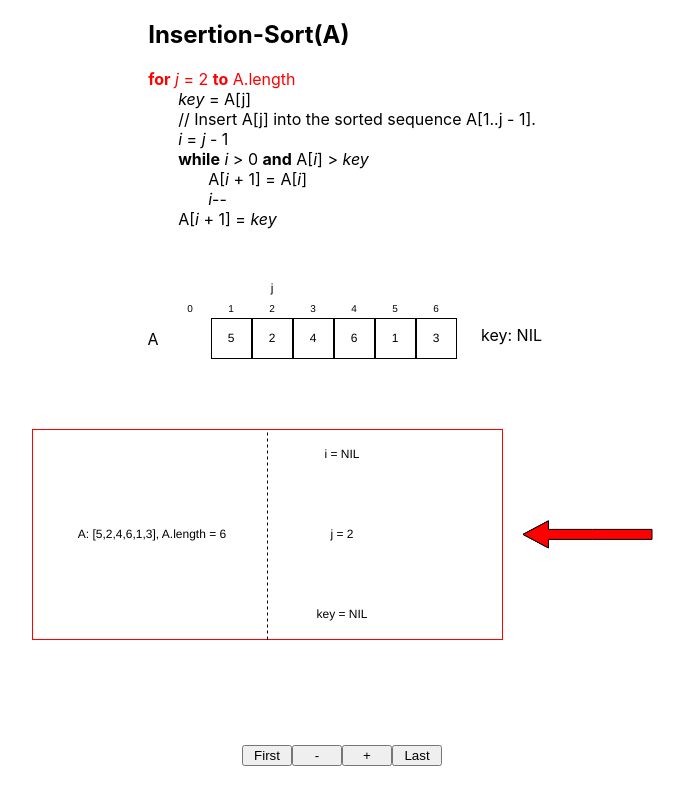
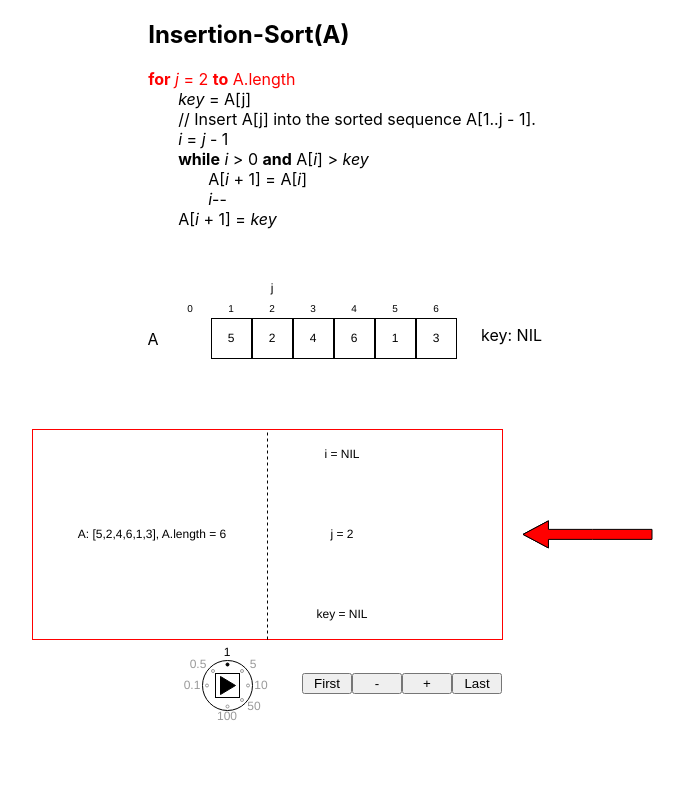
Before and after one commit to awpala/clrs-app, a React (Create React App) app: page / in a window 1280 px wide. Shown: the whole page, without its empty margins (298-982 px from the left). Built offline with nearby package versions, Linux system fonts and the light colour scheme.

Commit message:
Add playback controls

```diff
--- a/src/App.scss
+++ b/src/App.scss
@@ -43,9 +43,4 @@ $code-indent: 30px;
       margin-left: $code-indent * 2;
     }
   }
-
-  button {
-    width: 50px;
-    margin-top: 100px;
-  }
 }
--- /dev/null
+++ b/src/assets/svgs/controls.js
@@ -0,0 +1,115 @@
+import React from 'react';
+
+// colors
+const black = 'black';
+const gray = '#999999';
+
+// playback speeds
+const sec = 1000;
+const _01 = sec / 0.1;
+const _05 = sec / 0.5;
+const _1 = sec * 1;
+const _5 = sec / 5;
+const _10 = sec / 10;
+const _50 = sec /50;
+const _100 = sec / 100;
+
+export const PlaybackButton = ({
+  isPlaying = false,
+  setToPlay,
+  setToPause,
+  currentSpeed = _1,
+  setPlaybackSpeed,
+  isCompleted,
+  resetPlay,
+}) => (
+  <svg xmlns="http://www.w3.org/2000/svg" xmlnsXlink="http://www.w3.org/1999/xlink" version="1.1" width="87px" height="78px" viewBox="-0.5 -0.5 87 78" style={{ backgroundColor: 'rgb(255, 255, 255)' }}>
+    <g>
+      <ellipse cx="45" cy="40" rx="25" ry="25" fill="none" stroke={black} pointerEvents="all"/>
+
+      <g onClick={() => setPlaybackSpeed(_01)}>
+        <rect x="0" y="35" width="20" height="10" fill="none" stroke="none" pointerEvents="all"/>
+        <ellipse cx="24.5" cy="40" rx="1.5" ry="1.5" fill={currentSpeed === _01 ? black : "none"} stroke={currentSpeed === _01 ? black : gray} pointerEvents="all"/>
+        <g transform="translate(-0.5 -0.5)">
+          <text x="10" y="44" fill={currentSpeed === _01 ? black : gray} fontFamily="Helvetica" fontSize="12px" textAnchor="middle">0.1</text>
+        </g>
+      </g>
+
+      <g onClick={() => setPlaybackSpeed(_05)}>
+        <rect x="6" y="14" width="20" height="10" fill="none" stroke="none" pointerEvents="all"/>
+        <ellipse cx="30.5" cy="25.5" rx="1.5" ry="1.5" fill={currentSpeed === _05 ? black : "none"} stroke={currentSpeed === _05 ? black : gray} pointerEvents="all"/>
+        <g transform="translate(-0.5 -0.5)">
+          <text x="16" y="23" fill={currentSpeed === _05 ? black : gray} fontFamily="Helvetica" fontSize="12px" textAnchor="middle">0.5</text>
+        </g>
+      </g>
+
+      <g onClick={() => setPlaybackSpeed(_1)}>
+        <rect x="35" y="2" width="20" height="10" fill="none" stroke="none" pointerEvents="all"/>
+        <ellipse cx="45" cy="19" rx="1.5" ry="1.5" fill={currentSpeed === _1 ? black : "none"} stroke={currentSpeed === _1 ? black : gray} pointerEvents="all"/>
+        <g transform="translate(-0.5 -0.5)">
+          <text x="45" y="11" fill={currentSpeed === _1 ? black : gray} fontFamily="Helvetica" fontSize="12px" textAnchor="middle">1</text>
+        </g>
+      </g>
+
+      <g onClick={() => setPlaybackSpeed(_5)}>
+        <rect x="64" y="14" width="14" height="10" fill="none" stroke="none" pointerEvents="all"/>
+        <ellipse cx="59.5" cy="25.5" rx="1.5" ry="1.5" fill={currentSpeed === _5 ? black : "none"} stroke={currentSpeed === _5 ? black : gray} pointerEvents="all"/>
+        <g transform="translate(-0.5 -0.5)">
+          <text x="71" y="23" fill={currentSpeed === _5 ? black : gray} fontFamily="Helvetica" fontSize="12px" textAnchor="middle">5</text>
+        </g>
+      </g>
+
+      <g onClick={() => setPlaybackSpeed(_10)}>
+        <rect x="72" y="35" width="14" height="10" fill="none" stroke="none" pointerEvents="all"/>
+        <ellipse cx="65.5" cy="40" rx="1.5" ry="1.5" fill={currentSpeed === _10 ? black : "none"} stroke={currentSpeed === _10 ? black : gray} pointerEvents="all"/>
+        <g transform="translate(-0.5 -0.5)">
+          <text x="79" y="44" fill={currentSpeed === _10 ? black : gray} fontFamily="Helvetica" fontSize="12px" textAnchor="middle">10</text>
+        </g>
+      </g>
+
+      <g onClick={() => setPlaybackSpeed(_50)}>
+        <rect x="65" y="56" width="14" height="10" fill="none" stroke="none" pointerEvents="all"/>
+        <ellipse cx="59.5" cy="54.5" rx="1.5" ry="1.5" fill={currentSpeed === _50 ? black : "none"} stroke={currentSpeed === _50 ? black : gray} pointerEvents="all"/>
+        <g transform="translate(-0.5 -0.5)">
+          <text x="72" y="65" fill={currentSpeed === _50 ? black : gray} fontFamily="Helvetica" fontSize="12px" textAnchor="middle">50</text>
+        </g>
+      </g>
+
+      <g onClick={() => setPlaybackSpeed(_100)}>
+        <rect x="35" y="66" width="20" height="10" fill="none" stroke="none" pointerEvents="all"/>
+        <ellipse cx="45" cy="61" rx="1.5" ry="1.5" fill={currentSpeed === _100 ? black : "none"} stroke={currentSpeed === _100 ? black : gray} pointerEvents="all"/>
+        <g transform="translate(-0.5 -0.5)">
+          <text x="45" y="75" fill={currentSpeed === _100 ? black : gray} fontFamily="Helvetica" fontSize="12px" textAnchor="middle">100</text>
+        </g>
+      </g>
+
+      {!isPlaying && !isCompleted
+        ? (
+          <g onClick={() => setToPlay()}>
+            <rect x="33" y="28" width="24" height="24" fill="none" stroke={black} pointerEvents="all"/>
+            <path d="M 38 31 L 53 40 L 38 49 Z" fill={black} stroke={black} strokeMiterlimit="10" pointerEvents="all"/>
+          </g>
+        ) : null
+      }
+      {isPlaying && !isCompleted
+        ? (
+          <g onClick={() => setToPause()}>
+            <rect x="33" y="28" width="24" height="24" fill="none" stroke={black} pointerEvents="all"/>
+            <rect x="38" y="31" width="4" height="18" fill={black} stroke={black} pointerEvents="all"/>
+            <rect x="48" y="31" width="4" height="18" fill={black} stroke={black} pointerEvents="all"/>
+          </g>
+        ) : null
+      }
+      {!isPlaying && isCompleted
+        ? (
+          <g onClick={() => resetPlay()}>
+            <rect x="33" y="28" width="24" height="24" fill="none" stroke={black} pointerEvents="all"/>
+            <path d="M 54 40.94 C 54 44 51.93 46.76 48.75 47.92 C 45.58 49.09 41.92 48.45 39.49 46.29 C 37.06 44.13 36.33 40.88 37.65 38.05 C 38.96 35.23 42.06 33.39 45.5 33.39" fill="none" stroke={black} strokeWidth="2" strokeMiterlimit="10" pointerEvents="all"/>
+            <path d="M 45.5 31.5 L 48.69 33.39 L 45.5 35.28 Z" fill={black} stroke={black} strokeWidth="2" strokeMiterlimit="10" pointerEvents="all"/>
+          </g>
+        ) : null
+      }
+
+    </g>
+  </svg>
+);
--- a/src/controls/Controls.js
+++ b/src/controls/Controls.js
@@ -1,25 +1,91 @@
-import React from 'react';
+import React, { useEffect } from 'react';
 import { connect } from 'react-redux';
-import { setCurrentSequence, decrementCurrentSequence, incrementCurrentSequence } from '../reducers/pseudocode';
+import {
+  setCurrentSequence,
+  decrementCurrentSequence,
+  incrementCurrentSequence
+} from '../reducers/pseudocode';
+import { setToPlay, setToPause, setPlaybackSpeed } from '../reducers/controls';
+import { PlaybackButton } from '../assets/svgs/controls';
+import './Controls.scss';
 
-const Controls = ({ setCurrentSequence, decrementCurrentSequence, incrementCurrentSequence, totalSequences, currentSequence }) => (
+const Controls = ({
+  setCurrentSequence,
+  decrementCurrentSequence,
+  incrementCurrentSequence,
+  totalSequences,
+  currentSequence,
+  isPlaying,
+  setToPlay,
+  setToPause,
+  currentSpeed,
+  setPlaybackSpeed,
+}) => {
+  useEffect(() => {
+    if (isPlaying && (currentSequence <= totalSequences)) {
+      setTimeout(() => {
+        incrementCurrentSequence(currentSequence, totalSequences);
+      }, currentSpeed)
+    }
+  }, [isPlaying, currentSpeed, currentSequence, totalSequences, incrementCurrentSequence])
+
+  useEffect(() => {
+    if (currentSequence === totalSequences) {
+      setToPause();
+    }
+  }, [currentSequence, totalSequences, setToPause])
+
+  // TO-D0: replace below with third SVG icon state: (1) play, (2) pause, (3) restart
+  // useEffect(() => {
+  //   if (!isPlaying && currentSequence === totalSequences) {
+  //     setCurrentSequence(1);
+  //   }
+  // }, [isPlaying, currentSequence, totalSequences, setCurrentSequence])
+
+  const resetPlay = () => {
+    if (currentSequence === totalSequences) {
+      setCurrentSequence(1);
+      setToPlay();
+    }
+  }
+
+  return (
     <div className="controls">
+      <div className="controls-panel">
+        <PlaybackButton
+          isPlaying={isPlaying}
+          setToPlay={setToPlay}
+          setToPause={setToPause}
+          currentSpeed={currentSpeed}
+          setPlaybackSpeed={setPlaybackSpeed}
+          isCompleted={currentSequence === totalSequences}
+          resetPlay={resetPlay}
+        />
+        <div className="controls-buttons">
           <button onClick={() => setCurrentSequence(1)}>First</button>
           <button onClick={() => decrementCurrentSequence(currentSequence)}>-</button>
           <button onClick={() => incrementCurrentSequence(currentSequence, totalSequences)}>+</button>
           <button onClick={() => setCurrentSequence(totalSequences)}>Last</button>
         </div>
-)
+      </div>
+    </div>
+  );
+}
 
 const mapStateToProps = state => ({
   totalSequences: state.pseudocode.totalSequences,
   currentSequence: state.pseudocode.currentSequence,
+  isPlaying: state.controls.isPlaying,
+  currentSpeed: state.controls.currentSpeed,
 })
 
 const mapDispatchToProps = dispatch => ({
   setCurrentSequence: (currentSequence) => dispatch(setCurrentSequence(currentSequence)),
   decrementCurrentSequence: (currentSequence) => dispatch(decrementCurrentSequence(currentSequence)),
   incrementCurrentSequence: (currentSequence, totalSequences) => dispatch(incrementCurrentSequence(currentSequence, totalSequences)),
+  setToPlay: () => dispatch(setToPlay()),
+  setToPause: () => dispatch(setToPause()),
+  setPlaybackSpeed: (newSpeed) => dispatch(setPlaybackSpeed(newSpeed)),
 })
 
 
--- /dev/null
+++ b/src/controls/Controls.scss
@@ -0,0 +1,16 @@
+@import "../styles/mixins";
+
+.controls {
+  &-panel {
+    width: 320px;
+    @include flexer($dir: row, $ai: center, $just: space-between);
+  }
+
+  &-buttons {
+    @include flexer($dir: row, $ai: center, $just: center);
+
+    button {
+      width: 50px;
+    }
+  }
+}
--- a/src/diagrams/d018InsertionSort/DiagramStates.js
+++ b/src/diagrams/d018InsertionSort/DiagramStates.js
@@ -311,6 +311,12 @@ const InsertionSortStates = {
     j: 6,
     key: 3,
   },
+  53: {
+    A: [1, 2, 3, 4, 5, 6],
+    i: 2,
+    j: 7,
+    key: 3,
+  },
 };
 
 module.exports = {
--- a/src/pseudocode/p018InsertionSort/InsertionSort.js
+++ b/src/pseudocode/p018InsertionSort/InsertionSort.js
@@ -3,7 +3,7 @@ import { connect } from 'react-redux';
 import { setTotalSequences } from '../../reducers/pseudocode';
 
 const InsertionSort = ({ setTotalSequences, currentSequence }) => {
-  const totalSequencesInsertionSort = 52;
+  const totalSequencesInsertionSort = 53;
 
   useEffect(() => {
     setTotalSequences(totalSequencesInsertionSort);
@@ -19,6 +19,7 @@ const InsertionSort = ({ setTotalSequences, currentSequence }) => {
             || currentSequence === 17
             || currentSequence === 22
             || currentSequence === 39
+            || currentSequence === 53
             ) ? ' pc-current-sequence' : ''}`
           }
         >
--- /dev/null
+++ b/src/reducers/controls.js
@@ -0,0 +1,41 @@
+const initialState = {
+  isPlaying: false,
+  currentSpeed: 1000, // 1000 milliseconds/sequence
+}
+
+export const SET_TO_PLAY = 'SET_TO_PLAY';
+export const SET_TO_PAUSE = 'SET_TO_PAUSE';
+export const SET_PLAYBACK_SPEED = 'SET_PLAYBACK_SPEED';
+
+export const setToPlay = () => ({
+  type: SET_TO_PLAY,
+  payload: {
+    isPlaying: true,
+  },
+});
+
+export const setToPause = () => ({
+  type: SET_TO_PAUSE,
+  payload: {
+    isPlaying: false,
+  },
+});
+
+export const setPlaybackSpeed = (newSpeed) => ({
+  type: SET_PLAYBACK_SPEED,
+  payload: {
+    currentSpeed: newSpeed,
+  },
+});
+
+export default function controlsReducer(state = initialState, action) {
+  const { type, payload } = action;
+
+  switch (type) {
+    case SET_TO_PLAY:
+    case SET_TO_PAUSE:
+    case SET_PLAYBACK_SPEED:
+      return { ...state, ...payload };
+    default: return { ...state };
+  }
+}
--- a/src/reducers/index.js
+++ b/src/reducers/index.js
@@ -1,10 +1,12 @@
 import { combineReducers } from 'redux';
 import pseudocodeReducer from './pseudocode';
 import memoryReducer from './memory';
+import controlsReducer from './controls';
 
 const rootReducer = combineReducers({
   pseudocode: pseudocodeReducer,
   memory: memoryReducer,
+  controls: controlsReducer,
 });
 
 export default rootReducer;
```
Lines whose indentation alone changed are shown as unchanged.
